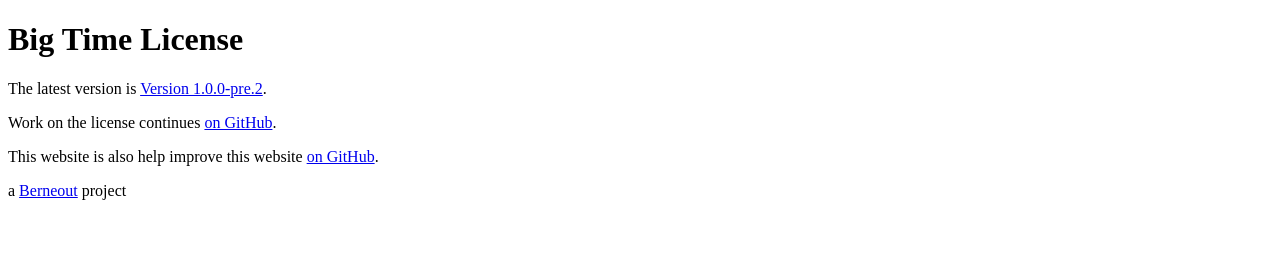
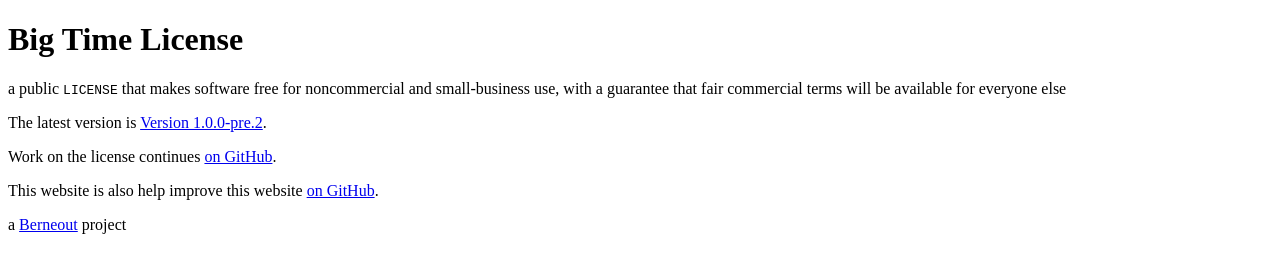
Before and after one commit to berneout/bigtimelicense.com, a plain HTML site: page index.html in a window 1280 px wide. Drawn offline with Linux system fonts and the light colour scheme.

Commit message:
Add description from GitHub README

```diff
--- a/index.html
+++ b/index.html
@@ -8,6 +8,7 @@
   <body>
     <header role=banner>
       <h1>Big Time License</h1>
+      <p>a public <code>LICENSE</code> that makes software free for noncommercial and small-business use, with a guarantee that fair commercial terms will be available for everyone else</p>
     </header>
     <main role=main>
       <p>The latest version is <a href=versions/1.0.0-pre.2>Version 1.0.0-pre.2</a>.</p>
```
